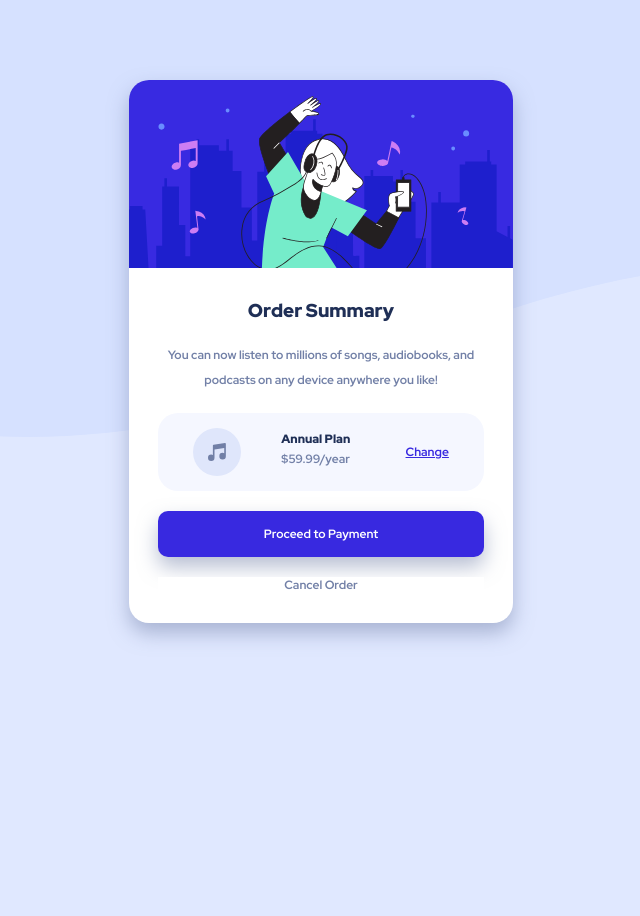
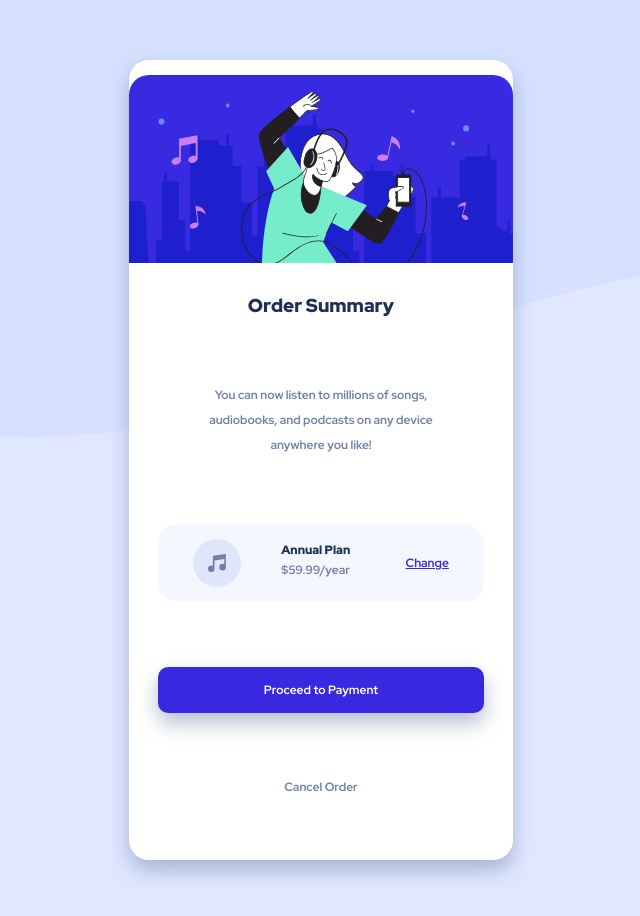
Before and after one commit to pbgo2/pbgo2.github.io, a plain HTML site: page index.html in a window 1280 px wide. Shown: the whole page, without its empty margins (319-959 px from the left). Before the commit the page ends 800 px from the top, so only its background shows below. Drawn offline with Linux system fonts and the light colour scheme.

Commit message:
Add files via upload

```diff
--- a/styles.css
+++ b/styles.css
@@ -28,12 +28,12 @@
     font-size: 0.75rem;
   }
   p {
-    width: 80%;
+    width: 70%;
     text-align: center;
     color: hsl(224, 23%, 55%);
     font-weight: 700;
     font-size: 0.75rem;
-    margin: 20px auto;
+    margin: 0px auto;
     line-height: 25px;
   }
 
@@ -81,8 +81,8 @@
     text-align: center;
     font-weight: 700;
     font-size: 0.75rem;
-    margin-top: 20px;
-    margin-bottom: 20px;
+    /* margin-top: 20px;
+    margin-bottom: 20px; */
     text-decoration: none;
     box-shadow: 0px 10px 20px hsl(224, 23%, 55% , 0.5);
   }
@@ -96,7 +96,7 @@
     text-align: center;
     font-weight: 700;
     font-size: 0.75rem;
-    margin-bottom: 30px;
+    margin-bottom: 0px;
     text-decoration: none;
   }
 
@@ -122,14 +122,22 @@
       background-color:hsl(225, 100%, 94%);
     }
     .container {
+      /* background: url("./images/pattern-background-mobile.svg") no-repeat; */
       background-color:white;
       display: flex;
       flex-direction: column;
       justify-content: space-evenly;
       align-items: center;
       width: 30%;
-      margin: 80px auto;
+      height: 100vh;
+      margin: 60px auto;
       border-radius: 20px;
       box-shadow: 0px 10px 20px hsl(224, 23%, 55% , 0.5);
     }
+
+    .i-hero {
+      margin-top: -50px;
+      width: 100%;
+      border-radius: 20px 20px 0 0;
+    }
   }
```
